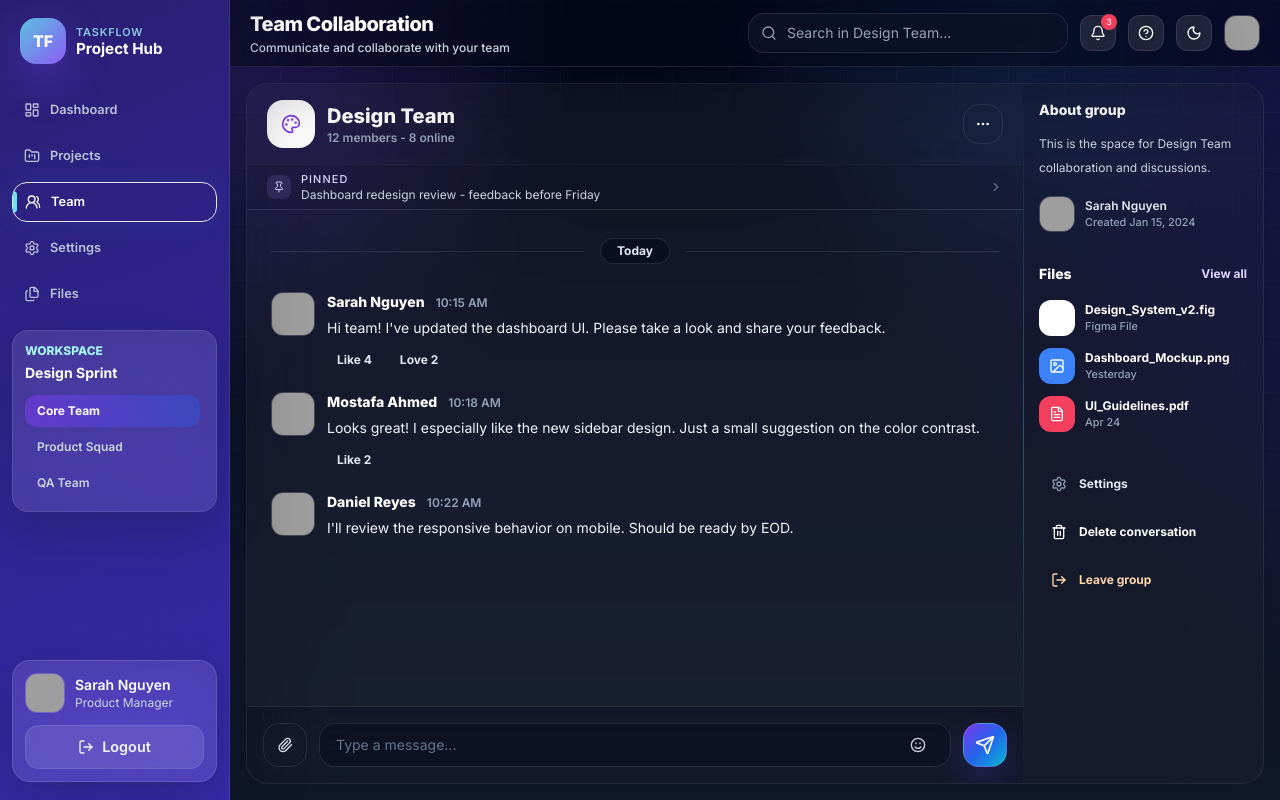
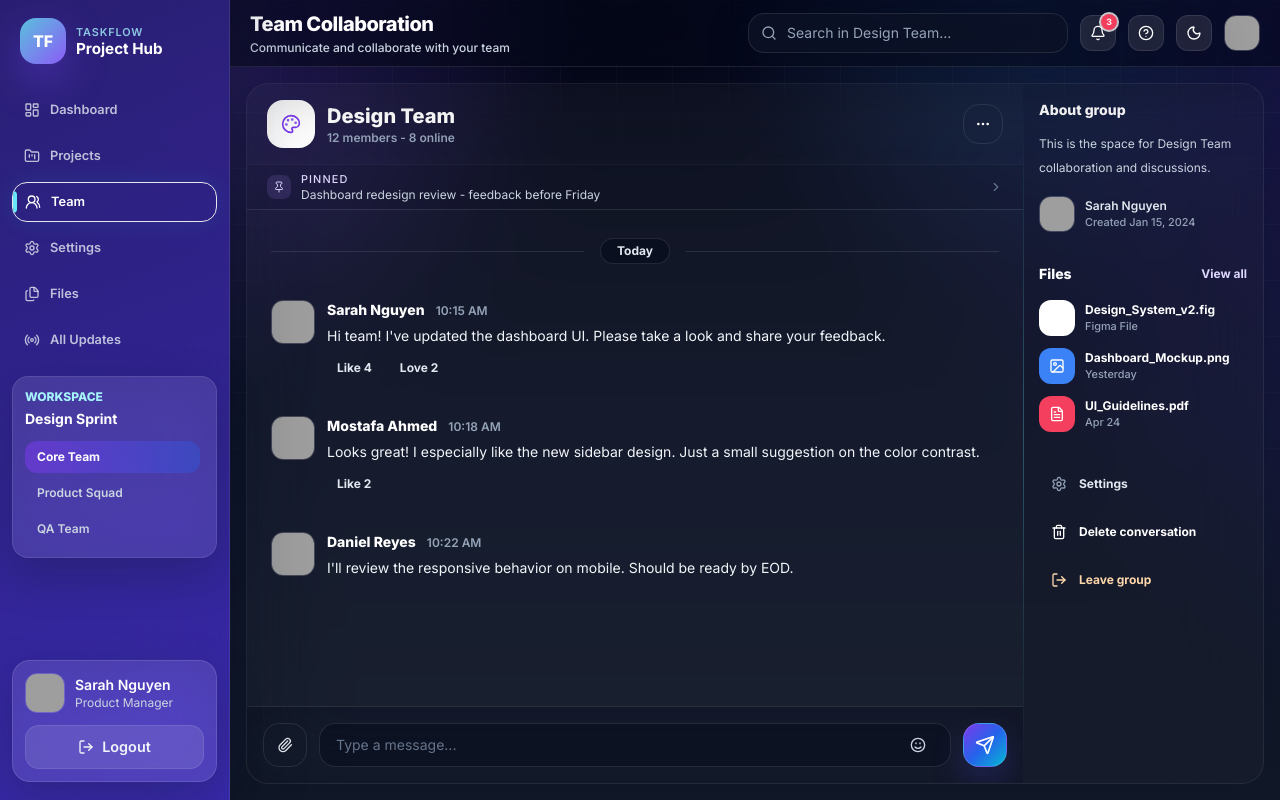
Before and after one commit to nhannttdevvn/TaskManagement, a Django app: page /team/ in a window 1280 px wide. Run offline with Django 4.2, Linux system fonts and the light colour scheme; a user stored in the database is signed in; some libraries are stand-ins or nearby versions; grey boxes are pictures that could not be loaded.

Commit message:
feat(ui): dong bo chuong/nut/header + lien ket dieu huong, polish trang Team; fix light-mode theme.css (Settings, Files, Login, Logout, Team)

```diff
--- a/frontend/static/css/theme.css
+++ b/frontend/static/css/theme.css
@@ -660,4 +660,52 @@ html [id$="Modal"] > section h2 {
   }
 }
 
+/* ---------- DONG NHAT NUT CHINH (gop y: chu nut phai TRANG) ----------
+ * Moi nut/anchor co nen gradient (bg-gradient-to-r / -to-br) la nut hanh
+ * dong chinh -> luon giu chu + icon TRANG o ca light & dark mode. */
+html:not(.dark) button[class*="bg-gradient-to-r"],
+html:not(.dark) button[class*="bg-gradient-to-br"],
+html:not(.dark) a[class*="bg-gradient-to-r"],
+html:not(.dark) a[class*="bg-gradient-to-br"],
+html:not(.dark) [type="submit"][class*="bg-gradient-to-r"],
+html:not(.dark) [type="submit"][class*="bg-gradient-to-br"] {
+  color: #ffffff !important;
+}
+html:not(.dark) button[class*="bg-gradient-to-r"] *,
+html:not(.dark) button[class*="bg-gradient-to-br"] *,
+html:not(.dark) a[class*="bg-gradient-to-r"] *,
+html:not(.dark) a[class*="bg-gradient-to-br"] *,
+html:not(.dark) [type="submit"][class*="bg-gradient-to-r"] *,
+html:not(.dark) [type="submit"][class*="bg-gradient-to-br"] * {
+  color: #ffffff !important;
+}
+html:not(.dark) button[class*="bg-gradient-to-r"] svg,
+html:not(.dark) button[class*="bg-gradient-to-br"] svg,
+html:not(.dark) a[class*="bg-gradient-to-r"] svg,
+html:not(.dark) a[class*="bg-gradient-to-br"] svg {
+  color: #ffffff !important;
+  stroke: currentColor !important;
+}
+
+/* ---------- POLISH TRANG TEAM CHAT (lam dep, dong bo) ---------- */
+.team-message {
+  border-radius: 14px;
+  padding: 8px 10px;
+  margin-left: -10px;
+  margin-right: -10px;
+  transition: background-color 0.15s ease;
+}
+.team-message:hover {
+  background-color: rgba(255, 255, 255, 0.045);
+}
+html:not(.dark) .team-message:hover {
+  background-color: rgba(99, 102, 241, 0.06) !important;
+}
+.team-message [class*="bg-white/8"] {
+  transition: background-color 0.15s ease, transform 0.15s ease;
+}
+.team-message:hover [class*="bg-white/8"] {
+  transform: translateY(-1px);
+}
+
 /* End of theme.css */
--- a/frontend/templates/auth/login.html
+++ b/frontend/templates/auth/login.html
@@ -9,7 +9,7 @@
 {% endblock %}
 
 {% block extra_head %}
-<link rel="stylesheet" href="{% static 'css/theme.css' %}?v=20260614-2" />
+<link rel="stylesheet" href="{% static 'css/theme.css' %}?v=20260616-1" />
 {% endblock %}
 
 {% block body_class %}bg-slate-950 p-0 font-sans antialiased{% endblock %}
--- a/frontend/templates/auth/logout.html
+++ b/frontend/templates/auth/logout.html
@@ -8,7 +8,7 @@
 {% endblock %}
 
 {% block extra_head %}
-<link rel="stylesheet" href="{% static 'css/theme.css' %}?v=20260614-2" />
+<link rel="stylesheet" href="{% static 'css/theme.css' %}?v=20260616-1" />
 {% endblock %}
 
 {% block body_class %}bg-slate-950 p-0 font-sans antialiased{% endblock %}
--- a/frontend/templates/pages/team/index.html
+++ b/frontend/templates/pages/team/index.html
@@ -8,7 +8,7 @@
 {% endblock %}
 
 {% block extra_head %}
-<link rel="stylesheet" href="{% static 'css/theme.css' %}?v=20260610-3" />
+<link rel="stylesheet" href="{% static 'css/theme.css' %}?v=20260616-1" />
 {% endblock %}
 
 {% block body_class %}bg-slate-950 p-0 font-sans antialiased overflow-hidden{% endblock %}
@@ -66,6 +66,10 @@
         <i data-lucide="files" class="h-4 w-4"></i>
         <span>Files</span>
       </a>
+      <a class="team-nav-link flex h-10 items-center gap-3 rounded-2xl px-3 text-sm text-slate-200/80 transition hover:translate-x-1 hover:bg-white/15 hover:text-white motion-reduce:transform-none" href="#updates">
+        <i data-lucide="radio" class="h-4 w-4"></i>
+        <span>All Updates</span>
+      </a>
     </nav>
 
     <section class="mt-4 flex max-h-[33.333%] min-h-0 flex-col overflow-hidden rounded-2xl border border-white/10 bg-white/10 p-3 shadow-glass backdrop-blur-xl">
@@ -118,7 +122,7 @@
           <div class="relative">
             <button id="teamNotificationToggle" class="relative grid h-9 w-9 place-items-center rounded-xl border border-white/10 bg-white/10 text-white shadow-glass backdrop-blur-xl transition hover:-translate-y-0.5 hover:bg-white/15" type="button" aria-label="Open notifications">
               <i data-lucide="bell" class="h-4 w-4"></i>
-              <span class="absolute -right-0.5 -top-0.5 grid h-4 w-4 place-items-center rounded-full bg-rose-500 text-[0.55rem] font-medium leading-none text-white">3</span>
+              <span class="absolute -right-0.5 -top-0.5 grid h-4 w-4 place-items-center rounded-full bg-rose-500 text-[0.55rem] font-bold leading-none text-white ring-2 ring-slate-950">3</span>
             </button>
             <div id="teamNotificationDropdown" class="absolute right-0 top-[calc(100%+0.75rem)] hidden w-[min(22rem,calc(100vw-2rem))] rounded-2xl border border-white/10 bg-slate-950/90 p-4 shadow-[0_24px_80px_rgba(15,23,42,0.28)] backdrop-blur-2xl">
               <div class="mb-3 flex items-center justify-between">
@@ -258,5 +262,5 @@
 
 {% block extra_scripts %}
 <script src="{% static 'js/theme-toggle.js' %}?v=20260525-2"></script>
-<script src="{% static 'js/team.js' %}?v=20260614-1"></script>
+<script src="{% static 'js/team.js' %}?v=20260616-1"></script>
 {% endblock %}
```
Also changed, not shown: frontend/templates/files/index.html (+6 -2 lines), frontend/templates/settings/index.html (+6 -2 lines).
